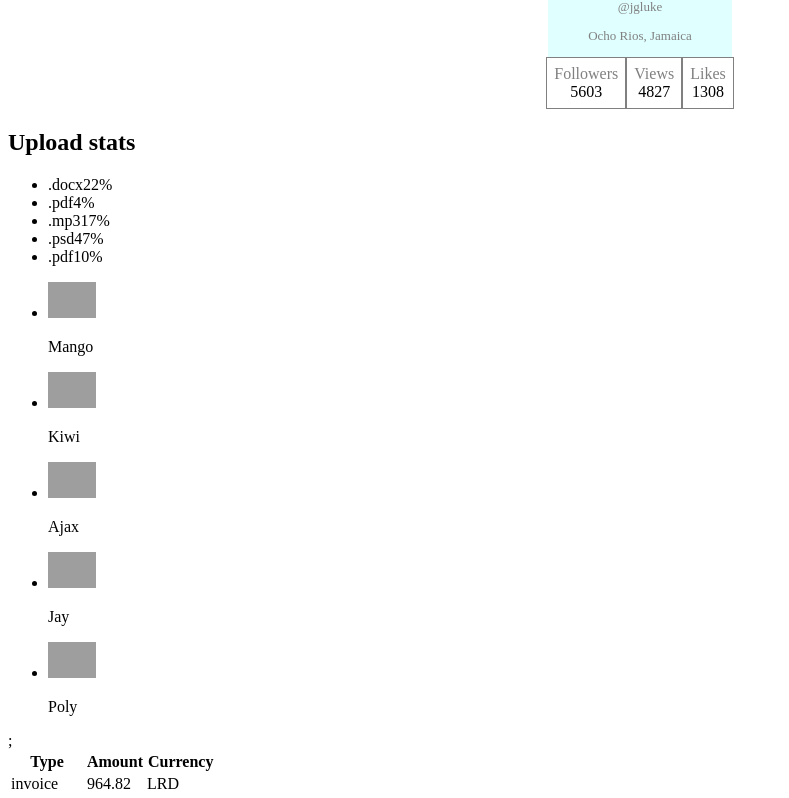
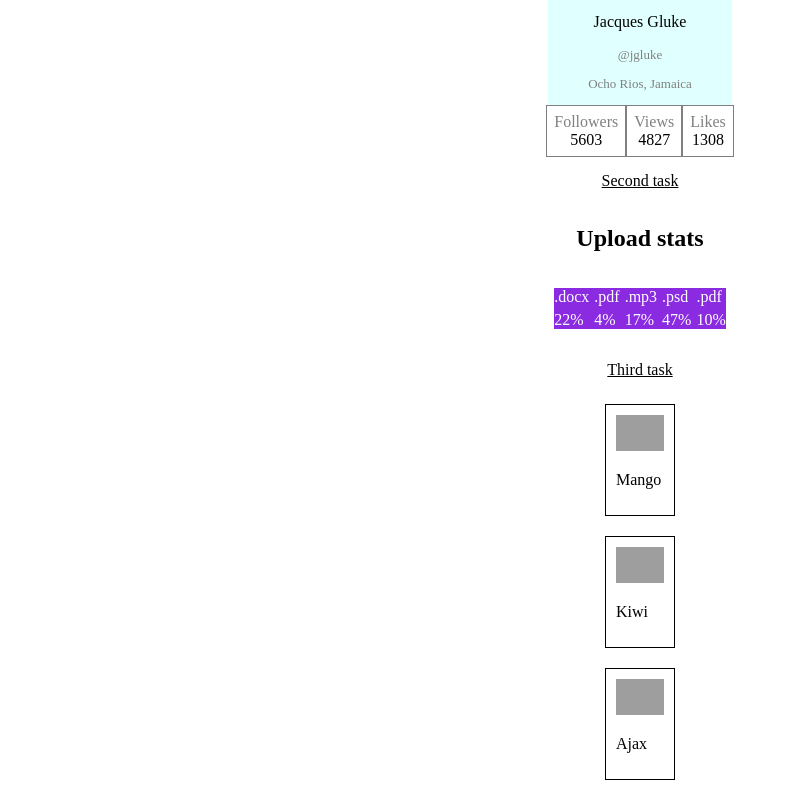
Before and after one commit to Oleksii2005/goit-react-hw-01-components, a React (Create React App) app: page / in a window 1280 px wide. Shown: the part 199-997 px from the top of the page, without its empty margins (0-789 px from the left). Built offline with nearby package versions, Linux system fonts and the light colour scheme; grey boxes are pictures that could not be loaded.

Commit message:
final commit

```diff
--- a/src/components/FriendList/FriendList.jsx
+++ b/src/components/FriendList/FriendList.jsx
@@ -1,11 +1,13 @@
+import css from './FriendList.module.css';
 export const FriendsList = ({ friends }) => {
   return (
-    <ul class="friend-list">
+    <ul className={css.friend_list}>
+      <span className={css.main_title}>Third task</span>
       {friends.map(({ avatar, name, isOnline, id }) => (
-        <li class="item" key={id}>
-          <span class="status">{isOnline}</span>
-          <img class="avatar" src={avatar} alt={name} width="48" />
-          <p class="name">{name}</p>
+        <li className={css.item} key={id}>
+          <span className={css.status}>{isOnline}</span>
+          <img className={css.avatar} src={avatar} alt={name} width="48" />
+          <p className={css.name}>{name}</p>
         </li>
       ))}
     </ul>
--- a/src/components/FriendList/FriendList.module.css
+++ b/src/components/FriendList/FriendList.module.css
@@ -0,0 +1,25 @@
+.main_title {
+    margin-bottom: 15px;
+    text-decoration: underline;
+}
+
+.friend_list {
+    display: flex;
+    align-items: center;
+    justify-content: center;
+    flex-direction: column;
+    list-style: none;
+    padding-left: 0px;
+}
+
+.item {
+    border: 1px solid black;
+    margin: 10px;
+    padding: 10px;
+}
+
+.status {}
+
+.avatar {}
+
+.name {}
--- a/src/components/Profile/Profile.jsx
+++ b/src/components/Profile/Profile.jsx
@@ -4,6 +4,7 @@ import PropTypes from 'prop-types';
 export const Profile = () => {
   return (
     <div className={css.profile}>
+      <span className={css.main_title}>First task</span>
       <div className={css.description}>
         <img src={user.avatar} alt={user.username} className={css.avatar} />
         <p className={css.name}>{user.username}</p>
--- a/src/components/Profile/Profile.module.css
+++ b/src/components/Profile/Profile.module.css
@@ -1,3 +1,8 @@
+.main_title {
+    padding: 15px;
+    text-decoration: underline;
+}
+
 .profile {
     display: flex;
     flex-direction: column;
--- a/src/components/Statistics/Statistics.jsx
+++ b/src/components/Statistics/Statistics.jsx
@@ -1,29 +1,30 @@
-// import css from './Statistics.module.css';
-// import PropTypes from 'prop-types';
+import css from './Statistics.module.css';
+import PropTypes from 'prop-types';
 export const Statistics = ({ title, stats }) => {
   return (
-    <section className="statistics">
-      <h2 className="title">{title}</h2>
-      <ul className="stat-list">
+    <section className={css.statistics}>
+      <span className={css.main_title}>Second task</span>
+      <h2 className={css.title}>{title}</h2>
+      <ul className={css.stat_list}>
         {stats.map(({ id, label, percentage }) => (
-          <li className="item" key={id}>
-            <span className="label">{label}</span>
-            <span className="percentage">{percentage}%</span>
+          <li className={css.item} key={id}>
+            <span className={css.label}>{label}</span>
+            <span className={css.percentage}>{percentage}%</span>
           </li>
         ))}
       </ul>
     </section>
   );
 };
-// Statistics.propTypes = {
-//   products: PropTypes.arrayOf(
-//     PropTypes.shape({
-//       id: PropTypes.string.isRequired,
-//       label: PropTypes.string.isRequired,
-//       percentage: PropTypes.number.isRequired,
-//     })
-//   ),
-// };
+Statistics.propTypes = {
+  products: PropTypes.arrayOf(
+    PropTypes.shape({
+      id: PropTypes.string.isRequired,
+      label: PropTypes.string.isRequired,
+      percentage: PropTypes.number.isRequired,
+    })
+  ),
+};
 // export default Statistics;
 
 // import data from '../../data.json';
--- a/src/components/Statistics/Statistics.module.css
+++ b/src/components/Statistics/Statistics.module.css
@@ -1,11 +1,32 @@
-/* .statistics {}
+.main_title {
+    padding: 15px;
+    text-decoration: underline;
+}
+
+.statistics {
+    display: flex;
+    align-items: center;
+    justify-content: center;
+    flex-direction: column;
+}
 
 .title {}
 
-.stat-list {}
+.stat_list {
+    display: flex;
+    padding-left: 0px;
+    gap: 5px;
+    background-color: blueviolet;
+    color: white;
 
-.item {}
+}
 
-.label {}
+.item {
+    display: flex;
+    flex-direction: column;
 
-.percentage {} */
+}
+
+.label {
+    padding-bottom: 5px;
+}
--- a/src/components/Transaction/Transaction.module.css
+++ b/src/components/Transaction/Transaction.module.css
@@ -0,0 +1,62 @@
+.transaction_history {
+    display: flex;
+    align-items: center;
+    justify-content: center;
+    flex-direction: column;
+
+}
+
+.main_title {
+    padding: 15px;
+    text-decoration: underline;
+}
+
+.main_list {
+    display: flex;
+    align-items: center;
+    justify-content: center;
+    background-color: yellowgreen;
+}
+
+.option_list {
+    display: flex;
+    align-items: center;
+    justify-content: center;
+
+
+}
+
+.type {
+    padding: 15px;
+    border: 1px solid black;
+}
+
+.amount {
+    padding: 15px;
+    border: 1px solid black;
+}
+
+.currency {
+    padding: 15px;
+    border: 1px solid black;
+}
+
+.amounts {
+    padding-right: 28px;
+}
+
+.first {
+    padding: 15px;
+    border: 1px solid black;
+}
+
+.second {
+    padding: 15px;
+    border: 1px solid black;
+}
+
+.third {
+    padding: 15px;
+    border: 1px solid black;
+
+}
--- a/src/components/Transaction/TransactionHistory.jsx
+++ b/src/components/Transaction/TransactionHistory.jsx
@@ -1,19 +1,20 @@
+import css from './Transaction.module.css';
 export const TransactionHistory = ({ items }) => {
   return (
-    <table class="transaction-history">
-      <thead>
-        <tr>
-          <th>Type</th>
-          <th>Amount</th>
-          <th>Currency</th>
+    <table className={css.transaction_history}>
+      <thead className={css.main_list}>
+        <tr className={css.option_list}>
+          <th className={css.type}>Type</th>
+          <th className={css.amount}>Amount</th>
+          <th className={css.currency}>Currency</th>
         </tr>
       </thead>
       {items.map(({ id, type, amount, currency }) => (
-        <tbody key={id}>
+        <tbody key={id} className={css.amounts}>
           <tr>
-            <td>{type}</td>
-            <td>{amount}</td>
-            <td>{currency}</td>
+            <td className={css.first}>{type}</td>
+            <td className={css.second}>{amount}</td>
+            <td className={css.third}>{currency}</td>
           </tr>
         </tbody>
       ))}
--- a/src/index.css
+++ b/src/index.css
@@ -1,5 +1,10 @@
 @import-normalize;
+
 /* bring in normalize.css styles */
+@font-face {
+  font-family: 'Inter', sans-serif;
+  src: url(/src/fonts/Inter-VariableFont_slnt\,wght.ttf);
+}
 
 body {
   margin: 0;
```
